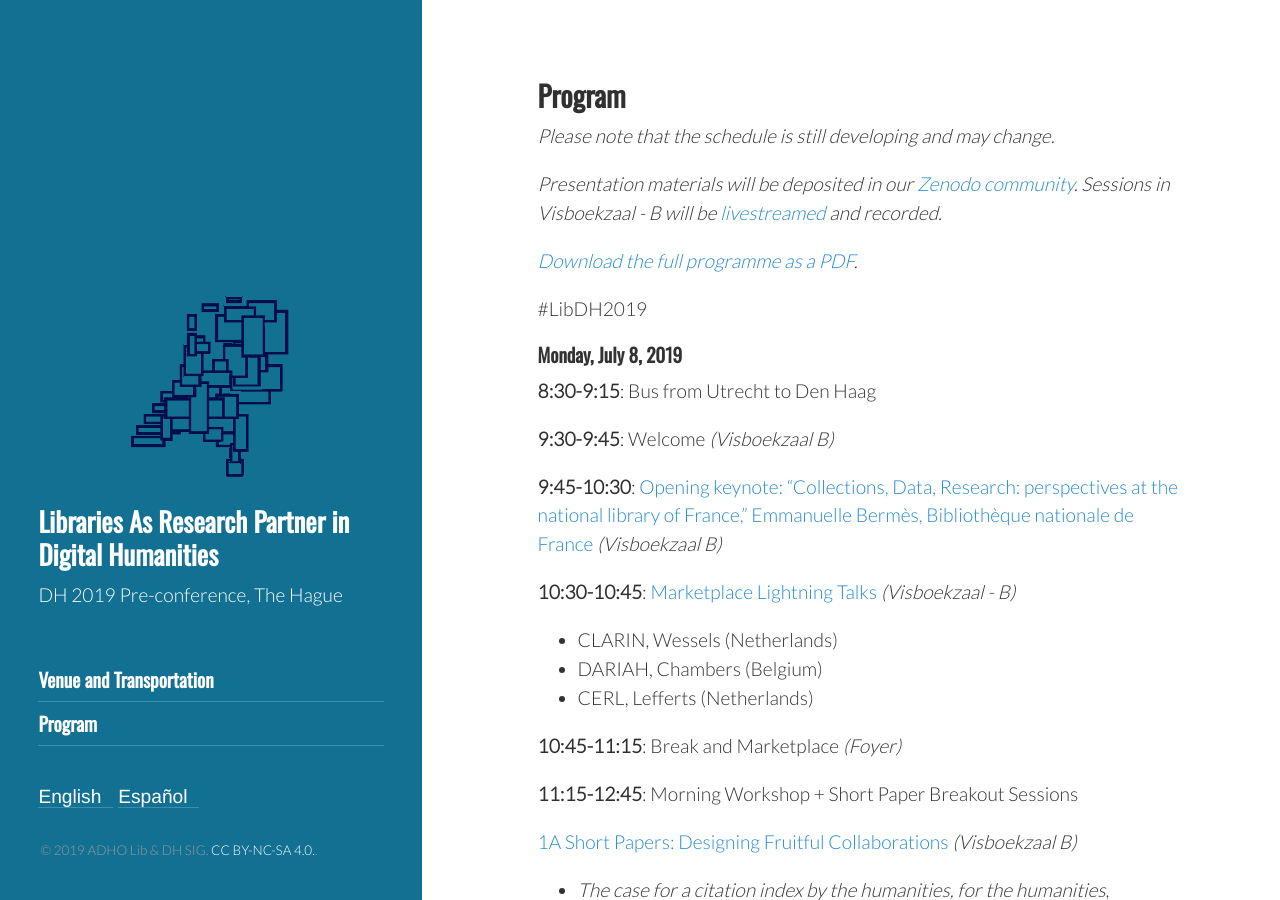
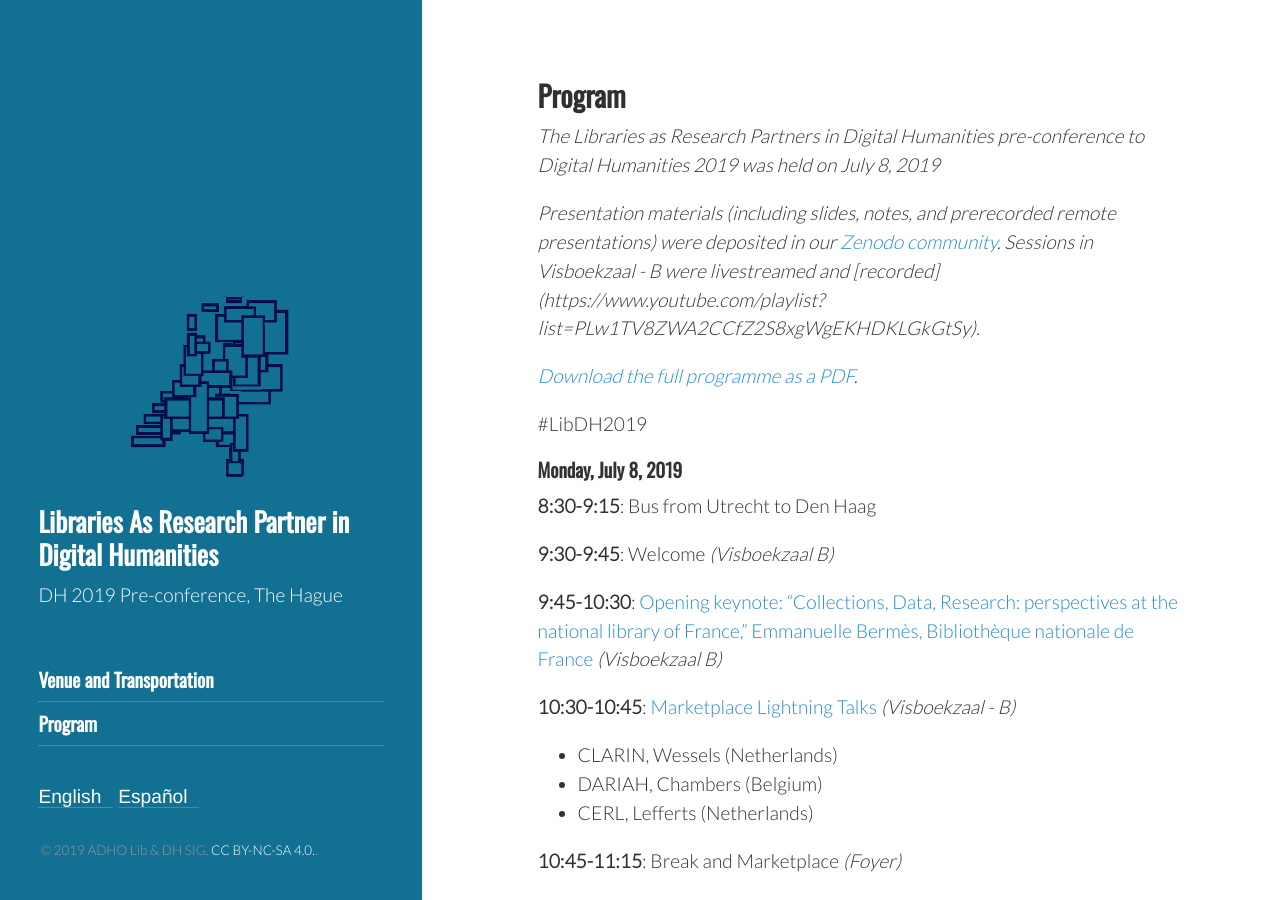
Before and after one commit to ADHOLibDH/dh2019-preconference, a Jekyll site: the page built from program.md, in a window 1280 px wide and 900 px high. Built offline with Jekyll 4.4.1, drawn with Linux system fonts in a browser that asks for light colours; some web fonts are replaced.

Commit message:
Update program.md

```diff
--- a/program.md
+++ b/program.md
@@ -8,9 +8,9 @@ ref: program
 permalink: /program
 ---
 
-*Please note that the schedule is still developing and may change.*
+*The Libraries as Research Partners in Digital Humanities pre-conference to Digital Humanities 2019 was held on July 8, 2019*
 
-*Presentation materials will be deposited in our [Zenodo community](https://zenodo.org/communities/libraries-as-research-partner-2019/). Sessions in Visboekzaal - B will be [livestreamed](https://www.youtube.com/channel/UCWyzf7KYVGojimRC1hL3sBw) and recorded.*
+*Presentation materials (including slides, notes, and prerecorded remote presentations) were deposited in our [Zenodo community](https://zenodo.org/communities/libraries-as-research-partner-2019/). Sessions in Visboekzaal - B were livestreamed and [recorded] (https://www.youtube.com/playlist?list=PLw1TV8ZWA2CCfZ2S8xgWgEKHDKLGkGtSy).*
 
 *[Download the full programme as a PDF](https://adholibdh.github.io/dh2019-preconference/assets/pdfs/LibDH2019_Programme.pdf).*
 
```
